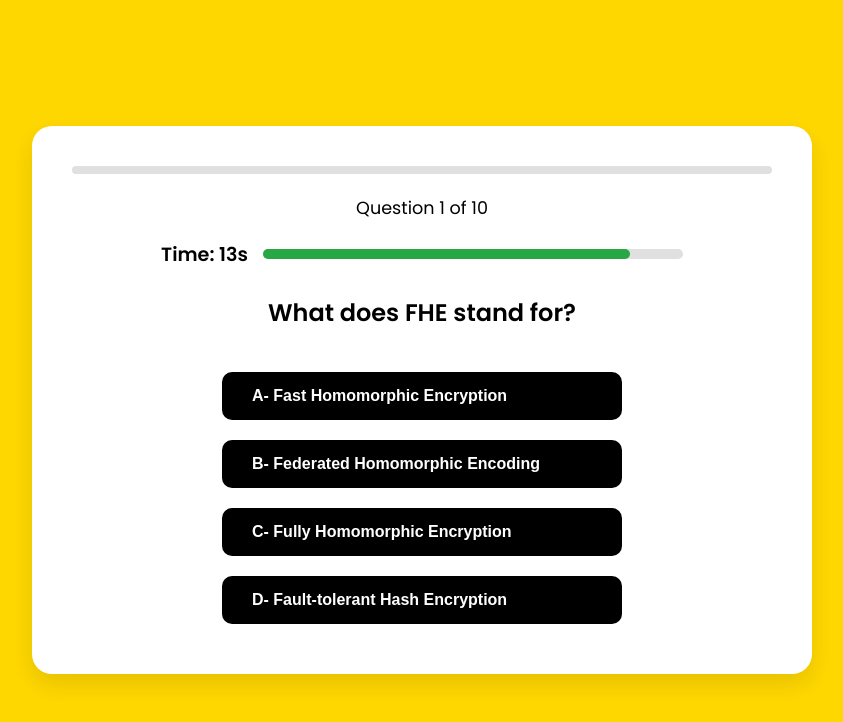
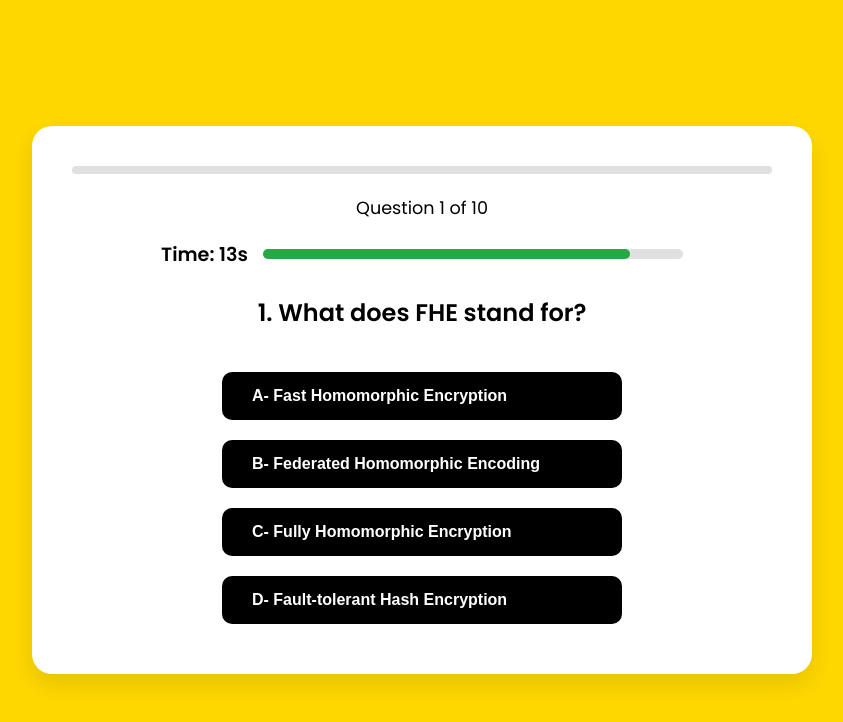
Before and after one commit to Doganmaya1/zama-quiz, a plain HTML site: page index.html in a window 1280 px wide. Both pictures are taken after a click on the button "Start the Challenge". Shown: the whole page, without its empty margins (218-1061 px from the left). Drawn offline with Linux system fonts and the light colour scheme.

```diff
--- a/index.html
+++ b/index.html
@@ -14,7 +14,7 @@
       --secondary-color: #000000;
       --light-text: #FFFFFF;
       --dark-text: #1a1a1a;
-      --background-color: #FFD700; /* Updated to yellow as per request */
+      --background-color: #FFD700; /* Yellow background */
       --correct-color: #28a745;
       --incorrect-color: #dc3545;
       --card-shadow: 0 10px 25px rgba(0, 0, 0, 0.1);
@@ -91,7 +91,6 @@
     }
     .option-btn.correct { background-color: var(--correct-color); color: var(--light-text); }
     .option-btn.incorrect { background-color: var(--incorrect-color); color: var(--light-text); }
-
 
     /* --- Quiz Section --- */
     .question-header {
@@ -207,16 +206,16 @@
 
   <script>
     const questions = [
-      { q: "What does FHE stand for?", options: ["Fast Homomorphic Encryption", "Federated Homomorphic Encoding", "Fully Homomorphic Encryption", "Fault-tolerant Hash Encryption"], correct: "Fully Homomorphic Encryption" },
-      { q: "Which company provides the core FHE libraries for confidential smart contracts?", options: ["CryptoChain", "ZeroCorp", "Homomorphic Labs", "Zama"], correct: "Zama" },
-      { q: "What is the key benefit of FHE in blockchain?", options: ["Achieving faster transaction finality", "Simplifying wallet integration", "Computing on encrypted data without decrypting it", "Lowering gas fees"], correct: "Computing on encrypted data without decrypting it" },
-      { q: "The Zama Protocol is best described as a:", options: ["Centralized cloud service", "Cross-chain confidentiality layer", "New Layer-1 blockchain", "Web browser extension"], correct: "Cross-chain confidentiality layer" },
-      { q: "Which of the following is an open-source FHE library by Zama?", options: ["homomorph-py", "zchain-sdk", "tfhe-rs", "secret-chain"], correct: "tfhe-rs" },
-      { q: "What does 'composability' mean for smart contracts?", options: ["Contracts can only be read by authorized nodes", "Contracts have fixed, predictable gas rates", "Contracts are automatically encrypted by default", "Contracts can be combined to build new applications"], correct: "Contracts can be combined to build new applications" },
-      { q: "Zama's FHE is post-quantum secure. This implies:", options: ["It requires a quantum computer for encryption", "It's resistant to attacks by known quantum algorithms", "It becomes slower after quantum advancements", "It can only run on a quantum-powered internet"], correct: "It's resistant to attacks by known quantum algorithms" },
-      { q: "Which cryptographic technique helps decentralize the global network key in Zama?", options: ["SSO (Single Sign-On)", "ZKP (Zero-Knowledge Proofs)", "MPC (Multi-Party Computation)", "PoW (Proof of Work)"], correct: "MPC (Multi-Party Computation)" },
-      { q: "What is a primary use case for confidential smart contracts?", options: ["Reducing overall block size on-chain", "Public mempool monitoring and analysis", "Accelerating the mining process", "Private DeFi and confidential token transfers"], correct: "Private DeFi and confidential token transfers" },
-      { q: "Where can developers find Zama's open-source projects?", options: ["On GitHub under the zama-ai organization", "In a private, invitation-only repository", "On a proprietary, closed-source app store", "Exclusively within a whitepaper PDF"], correct: "On GitHub under the zama-ai organization" }
+      { q: "What does FHE stand for?", options: ["Fast Homomorphic Encryption", "Federated Homomorphic Encoding", "Fully Homomorphic Encryption", "Fault-tolerant Hash Encryption"], correct: "Fully Homomorphic Encryption" }, // Correct: C
+      { q: "Which company provides the core FHE libraries for confidential smart contracts?", options: ["ZeroCorp", "Homomorphic Labs", "CryptoChain", "Zama"], correct: "Zama" }, // Correct: D
+      { q: "What is the key benefit of FHE in blockchain?", options: ["Lowering gas fees", "Computing on encrypted data without decrypting it", "Achieving faster transaction finality", "Simplifying wallet integration"], correct: "Computing on encrypted data without decrypting it" }, // Correct: B
+      { q: "The Zama Protocol is best described as a:", options: ["Cross-chain confidentiality layer", "New Layer-1 blockchain", "Web browser extension", "Centralized cloud service"], correct: "Cross-chain confidentiality layer" }, // Correct: A
+      { q: "Which of the following is an open-source FHE library by Zama?", options: ["secret-chain", "tfhe-rs", "homomorph-py", "zchain-sdk"], correct: "tfhe-rs" }, // Correct: B
+      { q: "What does 'composability' mean for smart contracts?", options: ["Contracts are automatically encrypted by default", "Contracts can be combined to build new applications", "Contracts can only be read by authorized nodes", "Contracts have fixed, predictable gas rates"], correct: "Contracts can be combined to build new applications" }, // Correct: B
+      { q: "Zama's FHE is post-quantum secure. This implies:", options: ["It becomes slower after quantum advancements", "It can only run on a quantum-powered internet", "It's resistant to attacks by known quantum algorithms", "It requires a quantum computer for encryption"], correct: "It's resistant to attacks by known quantum algorithms" }, // Correct: C
+      { q: "Which cryptographic technique helps decentralize the global network key in Zama?", options: ["PoW (Proof of Work)", "MPC (Multi-Party Computation)", "SSO (Single Sign-On)", "ZKP (Zero-Knowledge Proofs)"], correct: "MPC (Multi-Party Computation)" }, // Correct: B
+      { q: "What is a primary use case for confidential smart contracts?", options: ["Private DeFi and confidential token transfers", "Accelerating the mining process", "Reducing overall block size on-chain", "Public mempool monitoring and analysis"], correct: "Private DeFi and confidential token transfers" }, // Correct: A
+      { q: "Where can developers find Zama's open-source projects?", options: ["In a private, invitation-only repository", "Exclusively within a whitepaper PDF", "On GitHub under the zama-ai organization", "On a proprietary, closed-source app store"], correct: "On GitHub under the zama-ai organization" } // Correct: C
     ];
 
     let currentQuestionIndex = 0;
@@ -246,7 +245,7 @@
       const q = questions[currentQuestionIndex];
 
       document.getElementById("currentQuestion").textContent = currentQuestionIndex + 1;
-      document.getElementById("questionText").textContent = q.q;
+      document.getElementById("questionText").textContent = (currentQuestionIndex + 1) + ". " + q.q;
       document.getElementById("progressBar").style.width = `${((currentQuestionIndex) / questions.length) * 100}%`;
 
       const optionsContainer = document.getElementById("optionsContainer");
@@ -339,7 +338,7 @@
         const cssHeight = rect.width * 0.5;
 
         const img = new Image();
-        img.src = "zama-bg.jpg"; // Use a Zama-related background image (upload your own Zama image to GitHub repo and reference it here)
+        img.src = "https://www.pymnts.com/wp-content/uploads/2024/03/Zama.png"; // Direct URL to Zama image (no need to upload)
         img.onload = () => {
             ctx.drawImage(img, 0, 0, cssWidth, cssHeight);
             drawText();
@@ -365,8 +364,8 @@
             ctx.fillText(primaryText, 20, 20);
 
             ctx.font = `600 ${cssWidth / 25}px Poppins`;
-            ctx.strokeText(secondaryText, 20, cssHeight / 2); // Secondary text below, still left-aligned
-            ctx.fillText(secondaryText, 20, cssHeight / 2);
+            ctx.strokeText(secondaryText, 20, 20 + (cssWidth / 8) + 10); // Secondary text right below primary, with spacing
+            ctx.fillText(secondaryText, 20, 20 + (cssWidth / 8) + 10);
         }
     }
 
```
